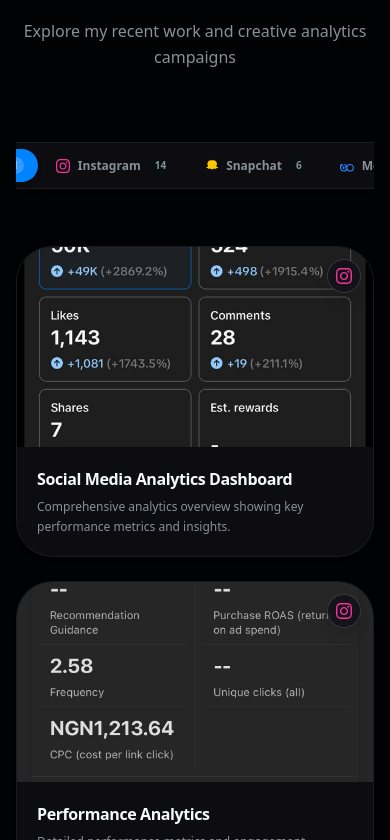
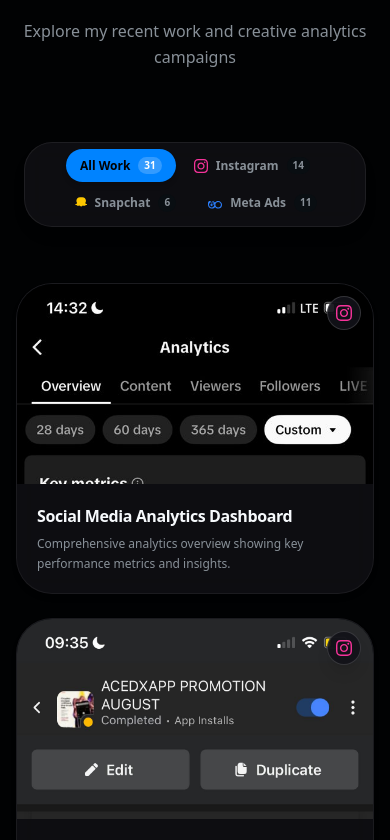
Before and after one commit to dimxxkun/OMATSOLA_EYITEMI, a Next.js app: page / in a window 390 px wide. Shown: the part 6904-7744 px from the top of the page. Built offline with nearby package versions, Linux system fonts and the light colour scheme; no server answers.

Commit message:
fix: ensure entire platform fits to page without horizontal overflow

```diff
--- a/app/globals.css
+++ b/app/globals.css
@@ -120,10 +120,15 @@
   }
   html {
     scroll-behavior: smooth;
+    overflow-x: hidden;
+    max-width: 100vw;
   }
   body {
     @apply bg-background text-foreground antialiased selection:bg-primary/20 selection:text-primary;
     font-feature-settings: "cv02", "cv03", "cv04", "cv11";
+    overflow-x: hidden;
+    max-width: 100vw;
+    width: 100%;
   }
 
   /* Apple Glassmorphism Utility Classes */
--- a/components/sections/projects.tsx
+++ b/components/sections/projects.tsx
@@ -242,8 +242,8 @@ export function Projects() {
         />
 
         {/* Apple Segment Control Filter Bar */}
-        <div className="flex justify-center mb-12 overflow-x-auto py-2 px-4 no-scrollbar">
-          <div className="inline-flex items-center shrink-0 gap-1 sm:gap-1.5 p-1.5 glass-card rounded-full border border-border/60 shadow-lg">
+        <div className="flex justify-center mb-12 py-2 px-2 max-w-full">
+          <div className="flex flex-wrap items-center justify-center gap-1 sm:gap-1.5 p-1.5 glass-card rounded-2xl sm:rounded-full border border-border/60 shadow-lg max-w-full">
             {filterCategories.map((cat) => (
               <button
                 key={cat.id}
@@ -289,7 +289,7 @@ export function Projects() {
                     src={`/images/projects/${project.image}`}
                     alt={project.title}
                     fill
-                    className="object-cover group-hover:scale-108 transition-transform duration-700 ease-out"
+                    className="object-cover object-top group-hover:scale-108 transition-transform duration-700 ease-out"
                     sizes="(max-width: 640px) 100vw, (max-width: 1024px) 50vw, (max-width: 1280px) 33vw, 25vw"
                     loading="lazy"
                     placeholder="blur"
```
